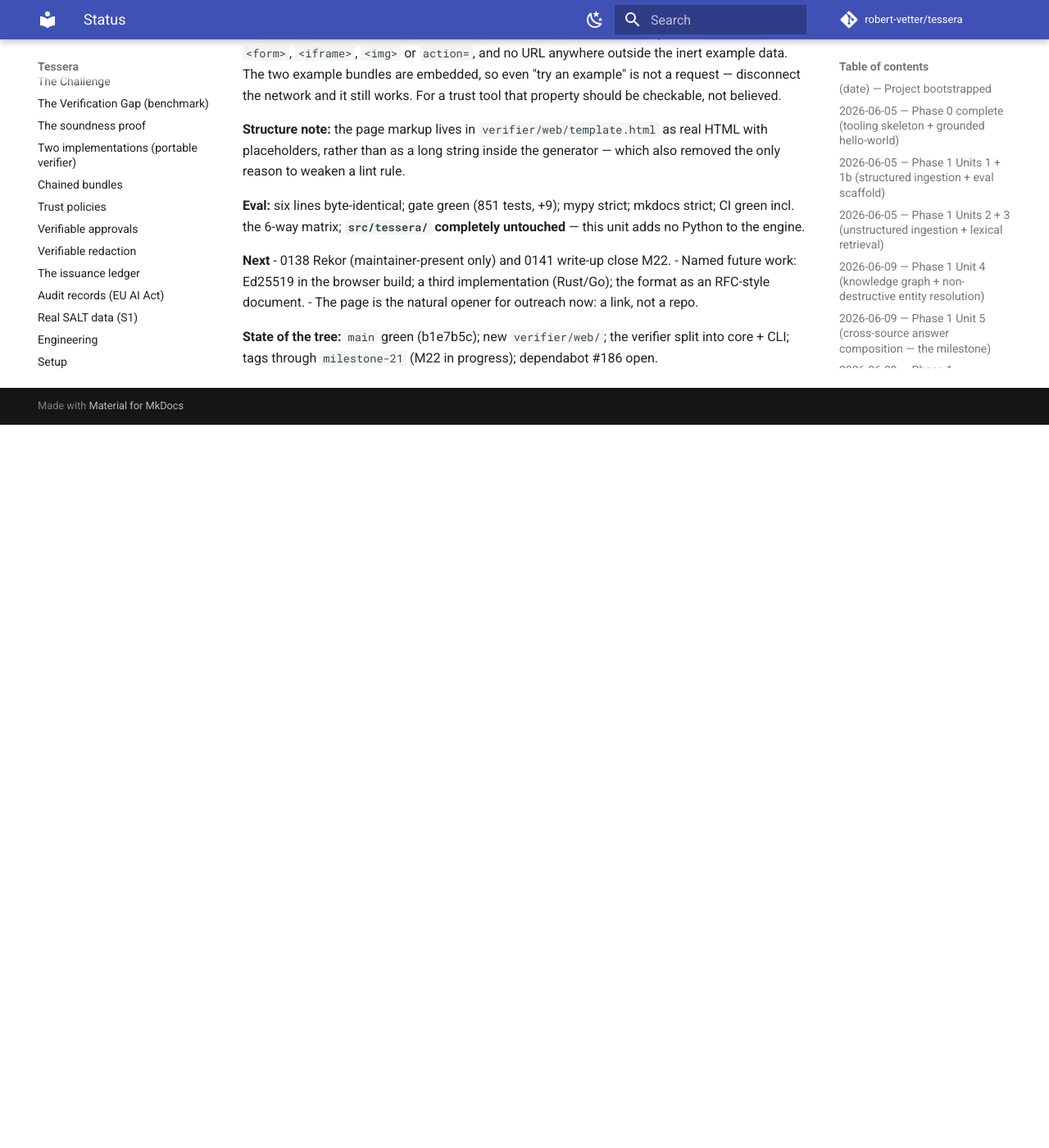
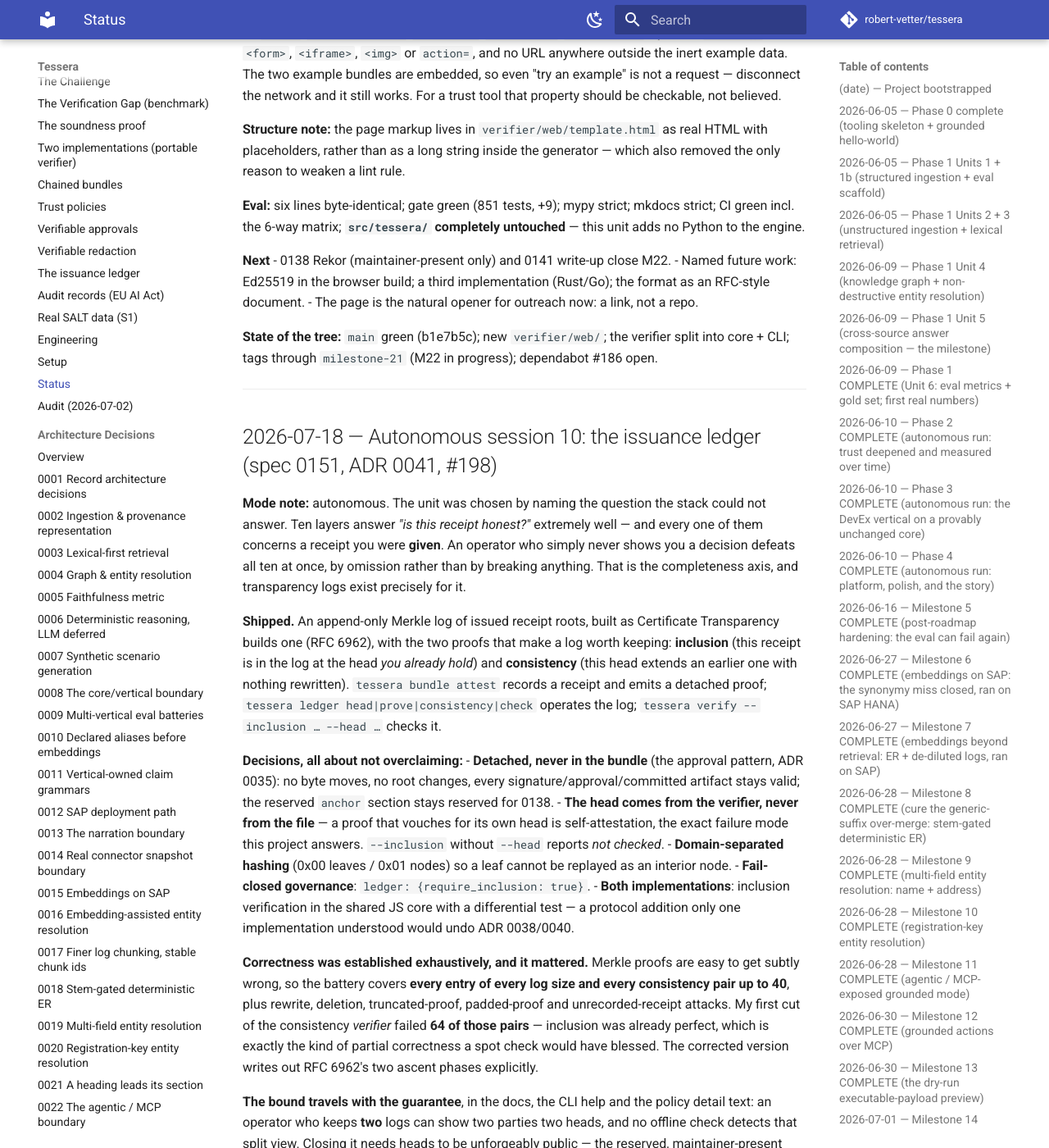
Before and after one commit to robert-vetter/tessera, an MkDocs documentation site: the page built from docs/STATUS.md, in a window 1280 px wide and 1400 px high, scrolled down 69031 px. Shown: the whole window at 82% size. Built offline with MkDocs 1.6.1 and Material for MkDocs 9.7.7, drawn with Linux system fonts in a browser that asks for light colours; comment, search, counter and statistics services are not loaded; before the commit the page ends 69549 px from its top, so only the background shows below that; some of the changed text lies outside the part shown.

Commit message:
docs: wrap the issuance-ledger session (STATUS + CHANGELOG) (#199)
Records the completeness axis the stack was missing, the decisions that
keep the claim bounded (detached proof, verifier-supplied head, fail-closed
policy), the exhaustive battery that caught 64 failing consistency pairs in
the first cut, and the split-view limit that the reserved public-log unit
would close.

Co-authored-by: Claude Fable 5 <noreply@anthropic.com>

```diff
--- a/docs/STATUS.md
+++ b/docs/STATUS.md
@@ -3457,3 +3457,68 @@ completely untouched** — this unit adds no Python to the engine.
 **State of the tree:** `main` green (b1e7b5c); new `verifier/web/`; the
 verifier split into core + CLI; tags through `milestone-21` (M22 in
 progress); dependabot #186 open.
+
+---
+
+## 2026-07-18 — Autonomous session 10: the issuance ledger (spec 0151, ADR 0041, #198)
+
+**Mode note:** autonomous. The unit was chosen by naming the question the
+stack could not answer. Ten layers answer *"is this receipt honest?"*
+extremely well — and every one of them concerns a receipt you were
+**given**. An operator who simply never shows you a decision defeats all
+ten at once, by omission rather than by breaking anything. That is the
+completeness axis, and transparency logs exist precisely for it.
+
+**Shipped.** An append-only Merkle log of issued receipt roots, built as
+Certificate Transparency builds one (RFC 6962), with the two proofs that
+make a log worth keeping: **inclusion** (this receipt is in the log at the
+head *you already hold*) and **consistency** (this head extends an earlier
+one with nothing rewritten). `tessera bundle attest` records a receipt and
+emits a detached proof; `tessera ledger head|prove|consistency|check`
+operates the log; `tessera verify --inclusion … --head …` checks it.
+
+**Decisions, all about not overclaiming:**
+- **Detached, never in the bundle** (the approval pattern, ADR 0035): no
+  byte moves, no root changes, every signature/approval/committed artifact
+  stays valid; the reserved `anchor` section stays reserved for 0138.
+- **The head comes from the verifier, never from the file** — a proof that
+  vouches for its own head is self-attestation, the exact failure mode this
+  project answers. `--inclusion` without `--head` reports *not checked*.
+- **Domain-separated hashing** (0x00 leaves / 0x01 nodes) so a leaf cannot
+  be replayed as an interior node.
+- **Fail-closed governance**: `ledger: {require_inclusion: true}`.
+- **Both implementations**: inclusion verification in the shared JS core
+  with a differential test — a protocol addition only one implementation
+  understood would undo ADR 0038/0040.
+
+**Correctness was established exhaustively, and it mattered.** Merkle
+proofs are easy to get subtly wrong, so the battery covers **every entry
+of every log size and every consistency pair up to 40**, plus rewrite,
+deletion, truncated-proof, padded-proof and unrecorded-receipt attacks.
+My first cut of the consistency *verifier* failed **64 of those pairs** —
+inclusion was already perfect, which is exactly the kind of partial
+correctness a spot check would have blessed. The corrected version writes
+out RFC 6962's two ascent phases explicitly.
+
+**The bound travels with the guarantee**, in the docs, the CLI help and
+the policy detail text: an operator who keeps **two** logs can show two
+parties two heads, and no offline check detects that split view. Closing
+it needs heads to be unforgeably public — the reserved, maintainer-present
+transparency-log unit (0138). Until then the honest framing is that
+**every head anyone has ever seen constrains the operator from that moment
+on**, which makes publishing a head periodically a meaningful act.
+
+**Eval:** six lines byte-identical; gate green (868 tests, +17); mypy
+strict; mkdocs strict; frozen core and agent chain untouched. The browser
+page's drift-pin caught its own stale build when the shared core gained
+the ledger functions — regenerated, along with the conformance kit.
+
+**Next**
+- 0138 Rekor and 0141 the write-up close M22. The ledger makes 0138 an
+  *upgrade path* rather than a prerequisite, which is a better position
+  than the act started with.
+- Named future work: head input in the browser page's UI; publishing heads
+  on a cadence; a third implementation.
+
+**State of the tree:** `main` green; new package `tessera/ledger/`; tags
+through `milestone-21` (M22 in progress); dependabot #186 open.
```
Also changed, not shown: CHANGELOG.md (+24 -0 lines).
